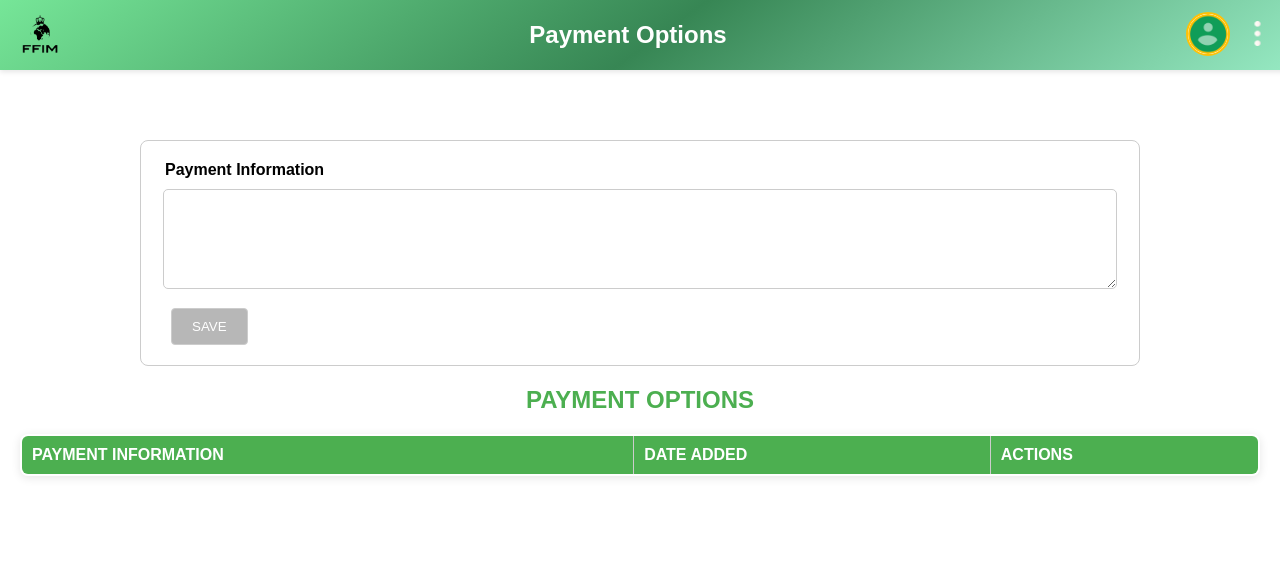
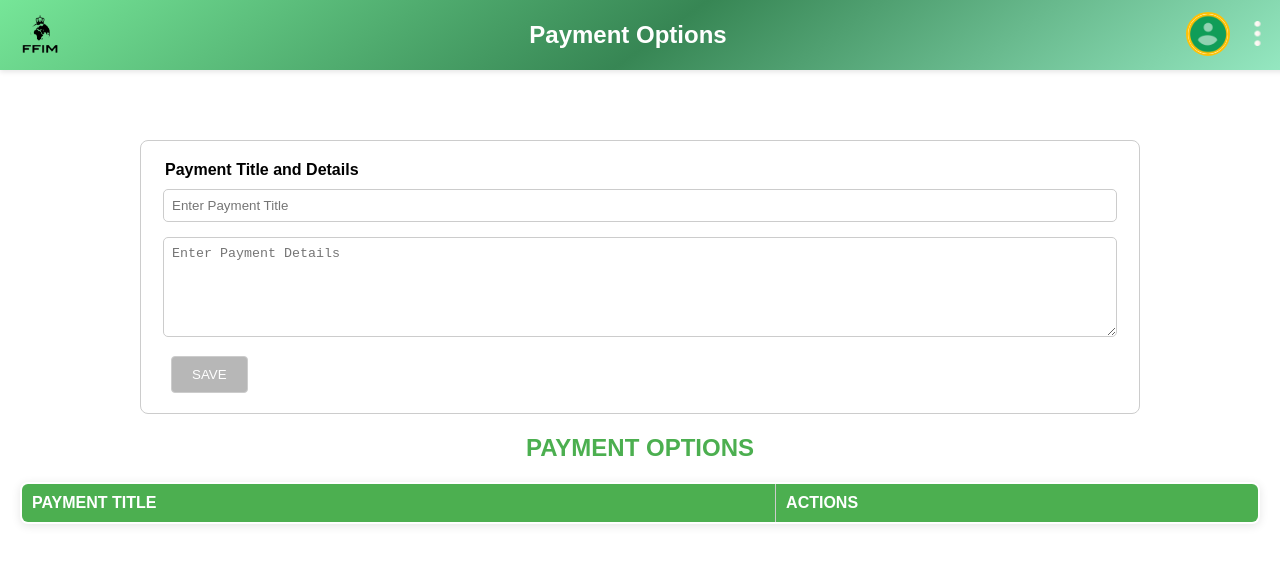
Before and after one commit to oswaldamoah/MMS, a React (Create React App) app in the folder frontend/mmsfrontend/: page /editPaymentOptions in a window 1280 px wide. Shown: the top 564 px of the page. Built offline with nearby package versions, Linux system fonts and the light colour scheme.

Commit message:
fixed editPaymentOptions & import image functionality

```diff
--- a/frontend/mmsfrontend/src/admin_Pages/editAnnouncements.css
+++ b/frontend/mmsfrontend/src/admin_Pages/editAnnouncements.css
@@ -11,21 +11,6 @@ html, body {
     display: flex;
     flex-direction: column;
     min-height: 100%;
-}
-
-
-
-.logo {
-    color: #fff;
-    padding-top: 20px;
-    scale: 0.8;
-}
-
-.profileIcon {
-    width: 30px;
-    height: 30px;
-    background-color: #FFC107;
-    border-radius: 50%;
 }
 
 main {
@@ -49,6 +34,7 @@ main {
     padding: 20px;
     border-radius: 8px;
     box-sizing: border-box;
+    position: relative;
 }
 
 .fieldset {
@@ -80,6 +66,7 @@ main {
     display: flex;
     justify-content: space-between;
     align-items: center;
+    margin-bottom: 20px;
 }
 
 .importButton {
@@ -109,6 +96,19 @@ main {
     background-color: #45a049;
 }
 
+/* New styles for image preview */
+.imagePreviewContainer {
+    margin-top: 20px;
+    text-align: center;
+}
+
+.imagePreview {
+    max-width: 100%;
+    height: auto;
+    border-radius: 8px;
+}
+
+/* Announcement Table Styles */
 .announcementTitle {
     text-align: center;
     color: #4CAF50;
--- a/frontend/mmsfrontend/src/admin_Pages/editAnnouncements.js
+++ b/frontend/mmsfrontend/src/admin_Pages/editAnnouncements.js
@@ -1,8 +1,6 @@
 import React, { useState } from 'react';
 import './editAnnouncements.css';
 import AdminHeader from './AdminHeader';
-<AdminHeader headertitle={"Members"} />
-
 
 const EditAnnouncements = () => {
     const [title, setTitle] = useState('');
@@ -37,10 +35,10 @@ const EditAnnouncements = () => {
 
     return (
         <div className="container">
-            <AdminHeader headertitle='Edit Announcements' />
+            <AdminHeader headertitle="Edit Announcements" />
 
             <main>
-                <h1 className="title"></h1>
+                <h1 className="title">Edit Announcements</h1>
                 <form className="form" onSubmit={handleAddAnnouncement}>
                     <fieldset className="fieldset">
                         <legend className="legend">Announcement Title</legend>
@@ -72,6 +70,11 @@ const EditAnnouncements = () => {
                         <label htmlFor="importImage" className="importButton">IMPORT IMAGE</label>
                         <button type="submit" className="saveButton">SAVE</button>
                     </section>
+                    {image && (
+                        <div className="imagePreviewContainer">
+                            <img src={image} alt="Announcement Preview" className="imagePreview" />
+                        </div>
+                    )}
                 </form>
                 <h2 className="announcementTitle">ANNOUNCEMENTS</h2>
                 <table className="announcementTable">
--- a/frontend/mmsfrontend/src/admin_Pages/editEvents.css
+++ b/frontend/mmsfrontend/src/admin_Pages/editEvents.css
@@ -1,13 +1,9 @@
-
 .container {
     display: flex;
     flex-direction: column;
     height: 100vh;
     overflow: hidden;
 }
-
-
-
 
 main {
     flex: 1;
@@ -60,6 +56,19 @@ main {
     color: white;
 }
 
+.imagePreviewContainer {
+    margin-top: 20px; /* Space above the preview image */
+    text-align: center;
+}
+
+.imagePreview {
+    max-width: 100%;
+    height: auto;
+    border: 1px solid #ccc;
+    border-radius: 5px;
+    padding: 10px;
+}
+
 .eventTitle {
     margin-top: 20px;
     text-align: center;
--- a/frontend/mmsfrontend/src/admin_Pages/editEvents.js
+++ b/frontend/mmsfrontend/src/admin_Pages/editEvents.js
@@ -57,6 +57,7 @@ const EditEvents = () => {
                             required
                         ></textarea>
                     </fieldset>
+
                     <section className="buttonContainer">
                         <input
                             type="file"
@@ -68,7 +69,15 @@ const EditEvents = () => {
                         <label htmlFor="importImage" className="importButton">IMPORT IMAGE</label>
                         <button type="submit" className="saveButton">SAVE</button>
                     </section>
+
+                    {/* Display the imported image below the buttons */}
+                    {image && (
+                        <div className="imagePreviewContainer">
+                            <img src={image} alt="Event Preview" className="imagePreview" />
+                        </div>
+                    )}
                 </form>
+
                 <h2 className="eventTitle">EVENTS</h2>
                 <table className="eventTable">
                     <thead>
--- a/frontend/mmsfrontend/src/admin_Pages/editPaymentOptions.css
+++ b/frontend/mmsfrontend/src/admin_Pages/editPaymentOptions.css
@@ -10,7 +10,6 @@
     flex-direction: column;
 }
 
-
 /* Main Content Styles */
 main {
     padding: 20px;
@@ -18,16 +17,9 @@ main {
     box-sizing: border-box;
 }
 
-/* Title Styles */
-.title {
-    text-align: center;
-    color: #4CAF50;
-    margin: 20px 0;
-}
-
 /* Form Styles */
 .form {
-    max-width: 1000px; /* Wider max-width for better spacing */
+    max-width: 1000px;
     margin: 0 auto;
     border: 1px solid #ccc;
     padding: 20px;
@@ -47,6 +39,16 @@ main {
     font-weight: bold;
 }
 
+/* Input and Textarea Styles */
+.input {
+    width: 100%;
+    padding: 10px;
+    border: 1px solid #ccc;
+    border-radius: 4px;
+    box-sizing: border-box;
+    margin-bottom: 10px; /* Added margin for spacing between input and textarea */
+}
+
 .textarea {
     width: 100%;
     padding: 10px;
@@ -59,7 +61,7 @@ main {
 /* Button Styles */
 .saveButton {
     padding: 10px 20px;
-    background-color: lightgrey; /* Changed background color to light grey */
+    background-color: lightgrey; /* Background color to light grey */
     color: #000;
     border: none;
     border-radius: 4px;
--- a/frontend/mmsfrontend/src/admin_Pages/editPaymentOptions.js
+++ b/frontend/mmsfrontend/src/admin_Pages/editPaymentOptions.js
@@ -1,20 +1,21 @@
-
 import React, { useState } from 'react';
 import './editPaymentOptions.css';
 import './AdminHeader.js';
 import AdminHeader from './AdminHeader.js';
 
 const EditPaymentOptions = () => {
+    const [paymentTitle, setPaymentTitle] = useState('');
     const [paymentInfo, setPaymentInfo] = useState('');
     const [paymentOptions, setPaymentOptions] = useState([]);
 
     const handleSavePaymentInfo = (e) => {
         e.preventDefault();
         const newPaymentOption = {
+            title: paymentTitle,
             info: paymentInfo,
-            date: new Date().toLocaleDateString(),
         };
         setPaymentOptions([...paymentOptions, newPaymentOption]);
+        setPaymentTitle('');
         setPaymentInfo('');
     };
 
@@ -29,9 +30,18 @@ const EditPaymentOptions = () => {
             <main>
                 <form className="form" onSubmit={handleSavePaymentInfo}>
                     <fieldset className="fieldset">
-                        <legend className="legend">Payment Information</legend>
+                        <legend className="legend">Payment Title and Details</legend>
+                        <input
+                            type="text"
+                            className="input"
+                            placeholder="Enter Payment Title"
+                            value={paymentTitle}
+                            onChange={(e) => setPaymentTitle(e.target.value)}
+                            required
+                        />
                         <textarea
                             className="textarea"
+                            placeholder="Enter Payment Details"
                             value={paymentInfo}
                             onChange={(e) => setPaymentInfo(e.target.value)}
                             required
@@ -43,16 +53,14 @@ const EditPaymentOptions = () => {
                 <table className="paymentOptionsTable">
                     <thead>
                         <tr>
-                            <th>PAYMENT INFORMATION</th>
-                            <th>DATE ADDED</th>
+                            <th>PAYMENT TITLE</th>
                             <th>ACTIONS</th>
                         </tr>
                     </thead>
                     <tbody>
                         {paymentOptions.map((option, index) => (
                             <tr key={index}>
-                                <td>{option.info}</td>
-                                <td>{option.date}</td>
+                                <td>{option.title}</td>
                                 <td>
                                     <button
                                         className="deleteButton"
```
